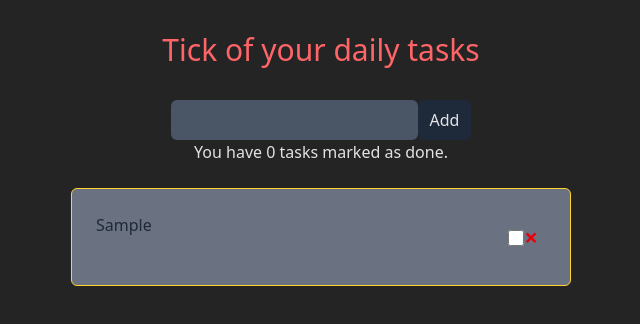
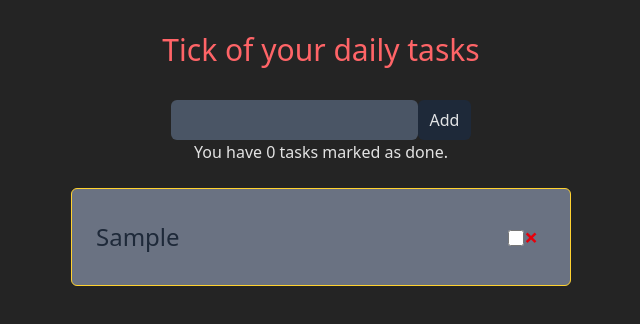
Before and after one commit to BullDogPatch/billion-dollar-todo, a React (Vite) app: page / in a window 1280 px wide. Both pictures are taken after typing "Sample" into the empty fields and a click on the button "Add". Shown: the top 324 px of the page, without its empty margins (319-959 px from the left). Built offline with nearby package versions, Linux system fonts and the light colour scheme.

Commit message:
update style

```diff
--- a/src/components/TodoItem.tsx
+++ b/src/components/TodoItem.tsx
@@ -8,8 +8,14 @@ interface Props {
 
 const TodoItem = ({ todo, onToggleDone, deleteTodo }: Props) => {
   return (
-    <div className='bg-gray-500 flex w-[500px] border border-amber-300 m-6 p-6 rounded-md justify-between'>
-      <p className={todo.done ? 'line-through' : 'text-gray-800'}>
+    <div className='bg-gray-500 flex w-[500px] border border-amber-300 m-6 p-6 rounded-md justify-between items-center'>
+      <p
+        className={
+          todo.done
+            ? 'line-through text-gray-800 text-2xl'
+            : 'text-gray-800 text-2xl'
+        }
+      >
         {todo.title}
       </p>
       <div className='items-center p-2'>
```
